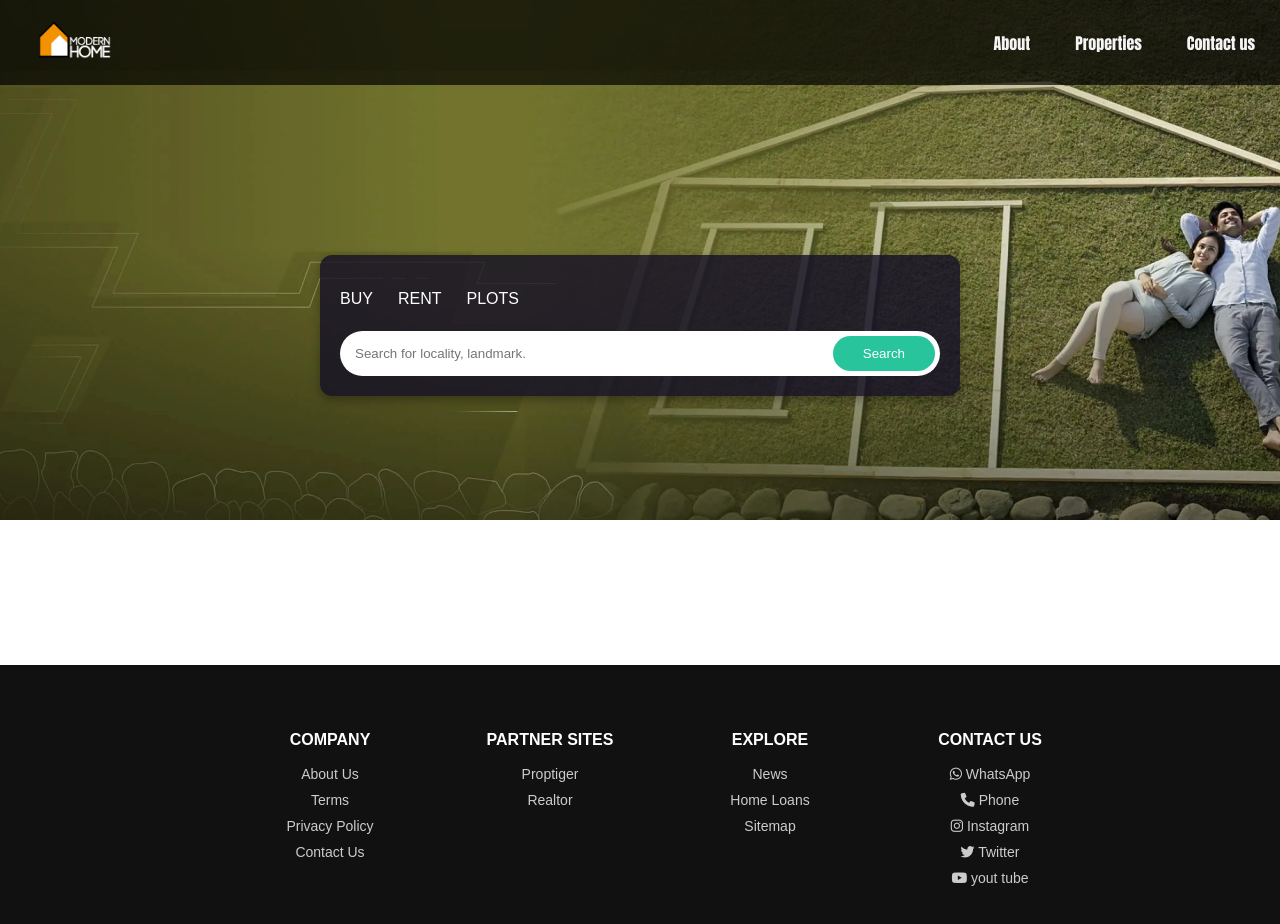
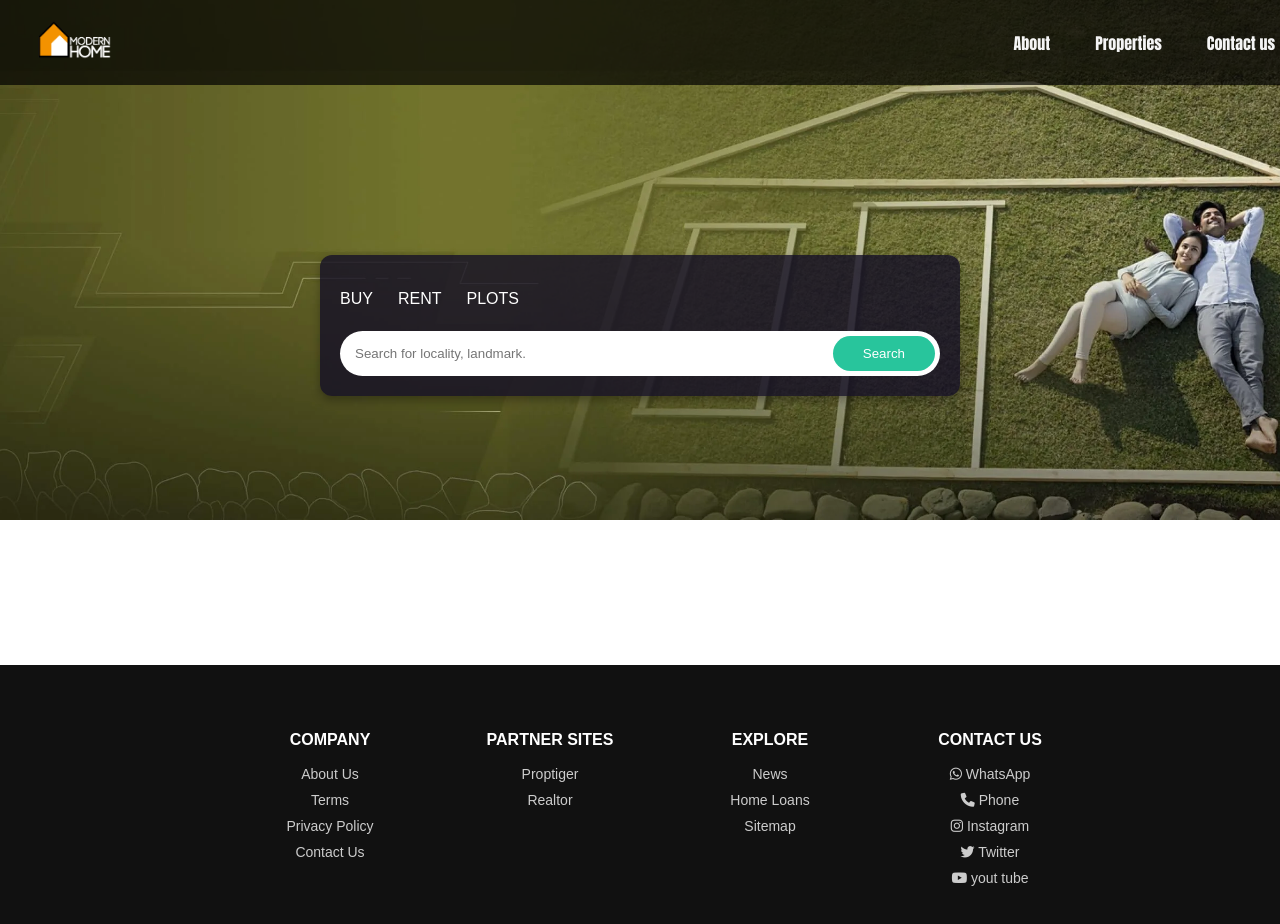
Before and after one commit to AjayValavala/house-rental-system-project, a plain HTML site: page 3-2/index.html in a window 1280 px wide. Shown: the top 924 px of the page. Drawn offline with Linux system fonts and the light colour scheme.

Commit message:
style1.css

```diff
--- a/3-2/style1.css
+++ b/3-2/style1.css
@@ -14,7 +14,7 @@ body, html {
     position: absolute;
     top: 0;
     left: 0;
-    width: 102.65%;
+    width: 100%;
     height: 65%;
     z-index: -1;
     overflow: hidden;
@@ -45,7 +45,7 @@ body, html {
     justify-content: space-between;
     /*border-radius: 10px;*/
     padding: 10px;
-
+    width: 100%;
     background-color: rgba(0, 0, 0, 0.7);
     position: relative;
     z-index: 2;
```
